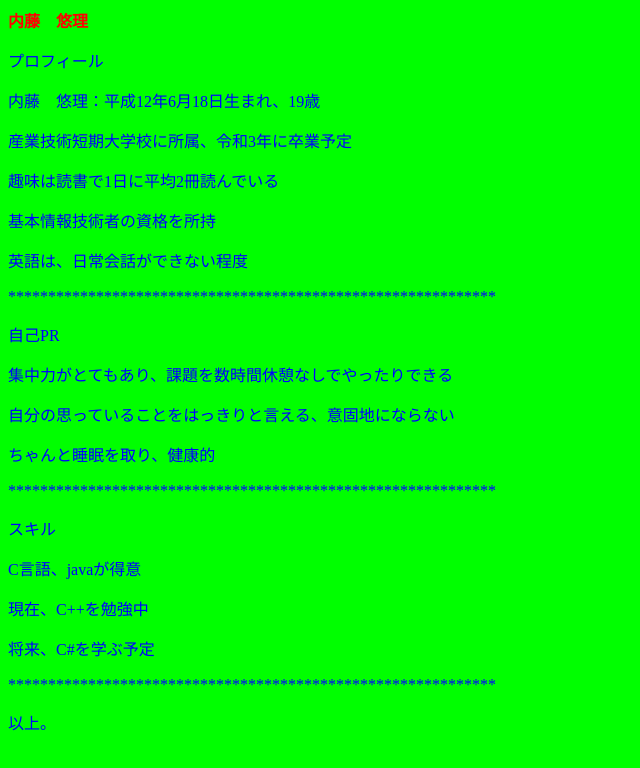
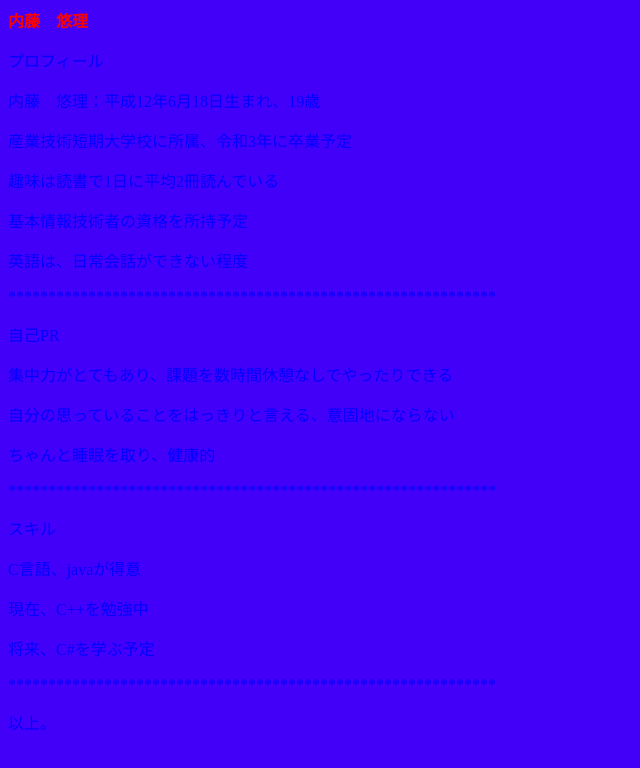
Before and after one commit to yuriyuriyuriyuriyuri/portfolio, a plain HTML site: page index.html in a window 1280 px wide. Shown: the whole page, without its empty margins (0-640 px from the left). Drawn offline with Linux system fonts and the light colour scheme; a script that the page names is missing.

Commit message:
自己PR文

```diff
--- a/index.html
+++ b/index.html
@@ -14,7 +14,7 @@
     <p>内藤　悠理：平成12年6月18日生まれ、19歳</p>
     <p>産業技術短期大学校に所属、令和3年に卒業予定</p>
     <P>趣味は読書で1日に平均2冊読んでいる</P>
-    <P>基本情報技術者の資格を所持</P>
+    <P>基本情報技術者の資格を所持予定</P>
     <p>英語は、日常会話ができない程度</p>
     <p>*************************************************************</p>
     <p>自己PR</p>
--- a/main.css
+++ b/main.css
@@ -1,5 +1,5 @@
 body{
-    background-color: #00ff00;
+    background-color:#4200f8;
 }
 b{
     color: red;
```
